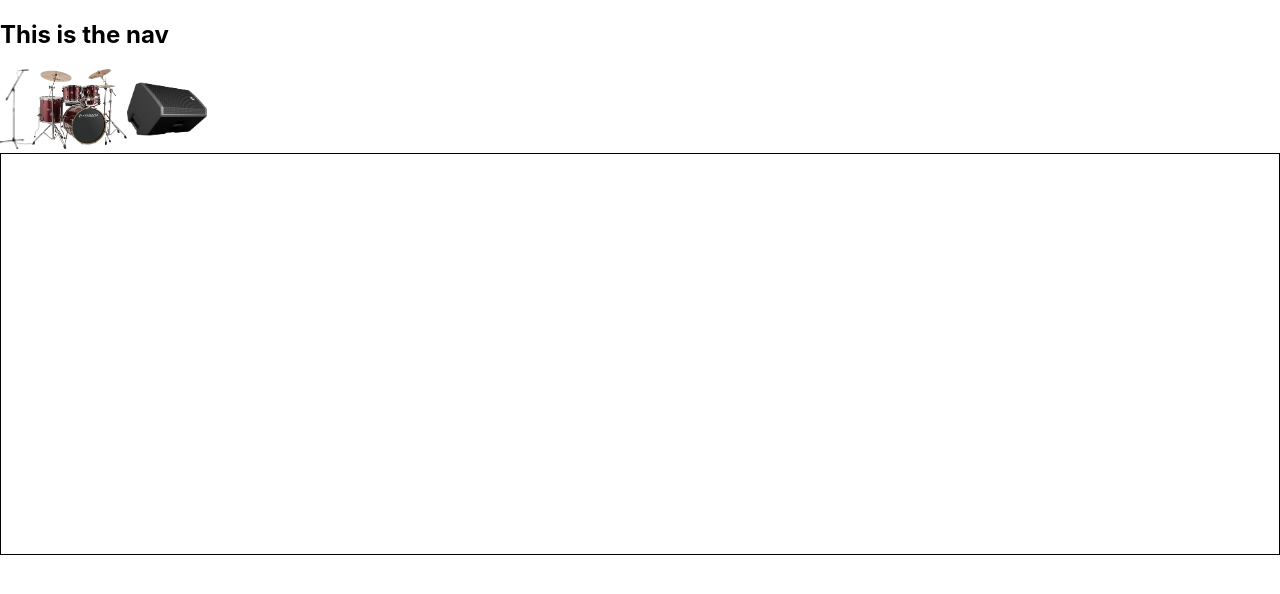
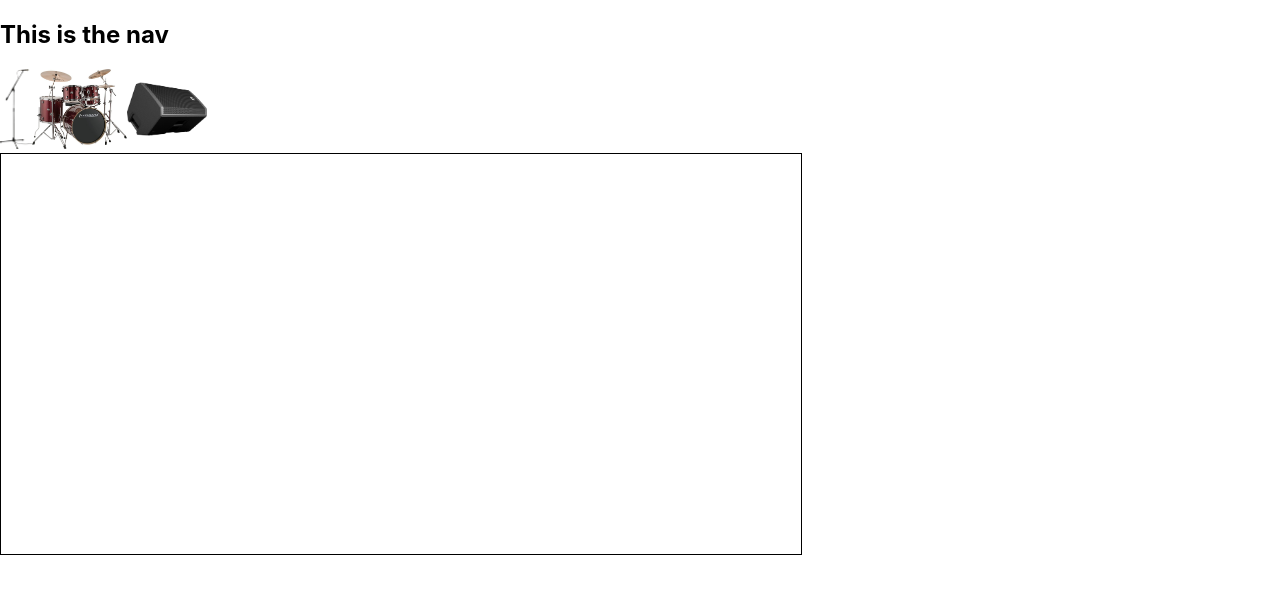
Before and after one commit to skel11417/plotter_frontend, a React (Create React App) app: page / in a window 1280 px wide. Shown: the top 594 px of the page. Built offline with nearby package versions, Linux system fonts and the light colour scheme.

Commit message:
fixed draggable functionality and intialized default position

```diff
--- a/src/App.js
+++ b/src/App.js
@@ -16,9 +16,9 @@ class App extends Component {
 
   getItemList = () =>{
     return [
-      {id: 1, name: 'mic stand', image: 'micstand.png' },
-      {id: 2, name: 'five-piece drumset', image: 'drumset-5.jpg'},
-      {id: 3, name: 'stage monitor', image: 'monitor.png'}
+      {id: 1, name: 'mic stand', image: 'micstand.png', x: 200, y: 0},
+      {id: 2, name: 'five-piece drumset', image: 'drumset-5.jpg', x: 200, y: 200},
+      {id: 3, name: 'stage monitor', image: 'monitor.png', x: 200, y: 0}
     ]
   }
 
--- a/src/component/Icon.js
+++ b/src/component/Icon.js
@@ -3,20 +3,25 @@ import ReactDom from 'react-dom'
 import Draggable from 'react-draggable'
 
 const Icon = ({item, onAddItem}) => {
+
   const style = {
-    height: '100px'
+    height: '100px',
+//    position: 'absolute', bottom: `${item.y}px`, right: `${item.x}px`
   }
 
   return (
     <Draggable
-    //  grid={[25, 25]}
       bounds='parent'
-      defaultPosition={{x: 0, y: 0}}>
-        <img
-          alt="mic"
-          src={require(`../icons/${item.image}`)}
-          style={style}
-          />
+      onMouseDown={e=> e.preventDefault()}
+      defaultPosition={{x: item.x, y: item.y}}
+        >
+          <img
+
+            alt="mic"
+            src={require(`../icons/${item.image}`)}
+            style={style}
+            />
+
       </Draggable>
     )
 }
--- a/src/container/Stage.js
+++ b/src/container/Stage.js
@@ -4,12 +4,14 @@ import Icon from '../component/Icon'
 class Stage extends Component {
   style = {
     border: 'black 1px solid',
-    minHeight: '400px'
+    minHeight: '400px',
+    position: 'relative',
+    width: '800px'
   }
 
   render(){
     return (
-      <div id="stage" style={this.style}>
+      <div id="parent" style={this.style}>
       {this.props.itemsOnStage.map(item =>
         <Icon
           key={item.id}
```
Also changed, not shown: 1 other file (tests, documents, lock files or other folders).
